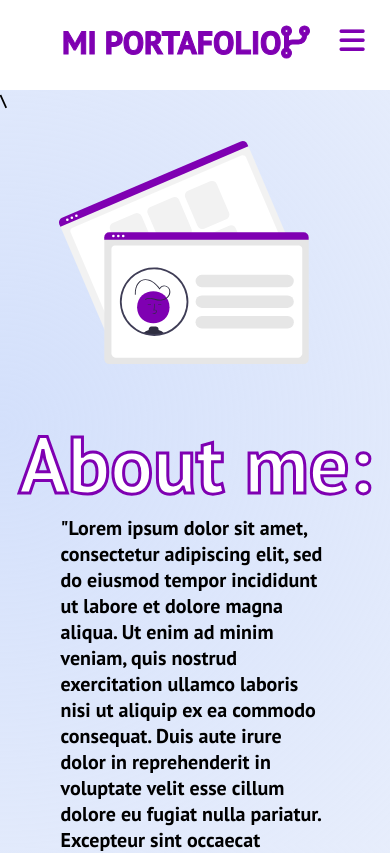
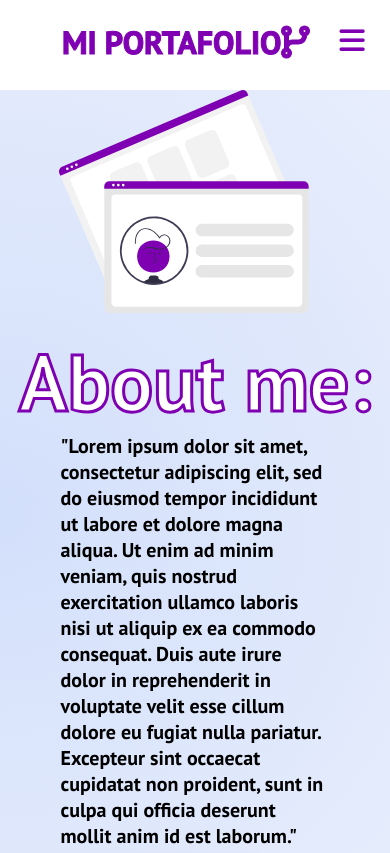
Before and after one commit to Paolollch/miportafolio, a React (Create React App) app: page /About_me in a window 390 px wide. Shown: the top 853 px of the page. Built offline with nearby package versions, Linux system fonts and the light colour scheme.

Commit message:
Me conformo con lo que salio

```diff
--- a/src/App.css
+++ b/src/App.css
@@ -6,7 +6,7 @@
     /* border: 1px solid red; */
   }
 
-  html, body {
-    height: 100%;
+  html  body {
+    min-height: 100vh;
     width: 100%;
 }
--- a/src/pages/Aboutme/Aboutme.css
+++ b/src/pages/Aboutme/Aboutme.css
@@ -1,7 +1,3 @@
-
-html body{
-      height: 100%;
-      background-image: radial-gradient( circle 993px at 0.5% 50.5%,  rgba(137,171,245,0.37) 0%, rgba(245,247,252,1) 100.2% );}
 
 
 /* .Background{
@@ -12,12 +8,16 @@ html body{
 
 .containerAbout{
     width:100%;
-    min-height:100vh;
-    top: 0;
+    height:100%;
+    /* top: 0;
     left: 0;
     right: 0;
-    bottom: 0;
-    position: fixed;
+    bottom: 0; */
+    position: absolute;
+    background-image: radial-gradient( circle 993px at 0.5% 50.5%,  rgba(137,171,245,0.37) 0%, rgba(245,247,252,1) 100.2% );
+    align-items: center;
+    /* justify-content: center; */
+
 }
 
 
@@ -41,7 +41,7 @@ html body{
 
 .columnAboutR{
     float: left;
-    min-height: 100%;
+    height: 100%;
     width: 50%;
     align-items: center;
     justify-content: center;
@@ -90,25 +90,28 @@ html body{
 
 
     .containerAbout{
-      top: 90px;
-      min-height: 0;
-      position: absolute;
+      /* top: 90px; */
       /* overflow-x: hidden; */
       /* overflow-y:hidden; */
       /* overflow-x:scroll; */
+      height: unset;
     }
 
     .columnAboutL{
       width: 100%;
       /* padding-top: 120px; */
-      height: 40%;
-      display: flex;
+      /* max-height: 40%; */
+      /* display: flex; */
+      height: unset;
     }
 
     .columnAboutR{
       width: 100%;
       padding-top: 0PX;
-      min-height: 0;
+      margin-top: 0PX;
+      justify-content: unset;
+      height: unset;
+
     }
 
     .CardAbout{
--- a/src/pages/Aboutme/Aboutme.js
+++ b/src/pages/Aboutme/Aboutme.js
@@ -8,7 +8,7 @@ export function Aboutme(){
 
     return(
         <>
-            <div className="containerAbout">\
+            <div className="containerAbout">
                 <div className="columnAboutL">
                     <ProfileIcon width='70%' height='100%' viewBox='0 0 900 790'/>
                 </div>
--- a/src/pages/Contact/Contact.css
+++ b/src/pages/Contact/Contact.css
@@ -1,20 +1,20 @@
 
-.containerContact{
+body .containerContact{
     width:100%;
-    min-height:100vh;
+    min-height:calc(90.71%);
     background-color: #4158D0;
     background-image: linear-gradient(43deg, #4158D0 0%, #C850C0 46%, #FFCC70 100%);
-    position:fixed;
+    position:absolute;
     align-items: center;
     justify-content: center;
     display: flex;
     /* display: flex;
     flex-direction: column;
     flex-wrap: wrap; */
-    top: 0;
+    /* top: 0;
     left: 0;
     right: 0;
-    bottom: 0;
+    bottom: 0; */
 }
 
 h1{
@@ -33,7 +33,6 @@ h1{
     padding: 10px;
     justify-content: center;
     align-items: center;
-    padding-top: 90px;
 
     /* background-color: #fff; */
 }
@@ -113,10 +112,16 @@ p{
 
 @media(max-width: 960px) {
 
+    .containerContact{
+        /* position: absolute;
+        top: 90px; */
+        /* padding-top: 90px; */
+    }
+
     .containerForm{
       /* min-height: 950px; */
       /* min-height: 100% ; */
-      top: 90px;
+
     }
 
     .inputForm{
```
